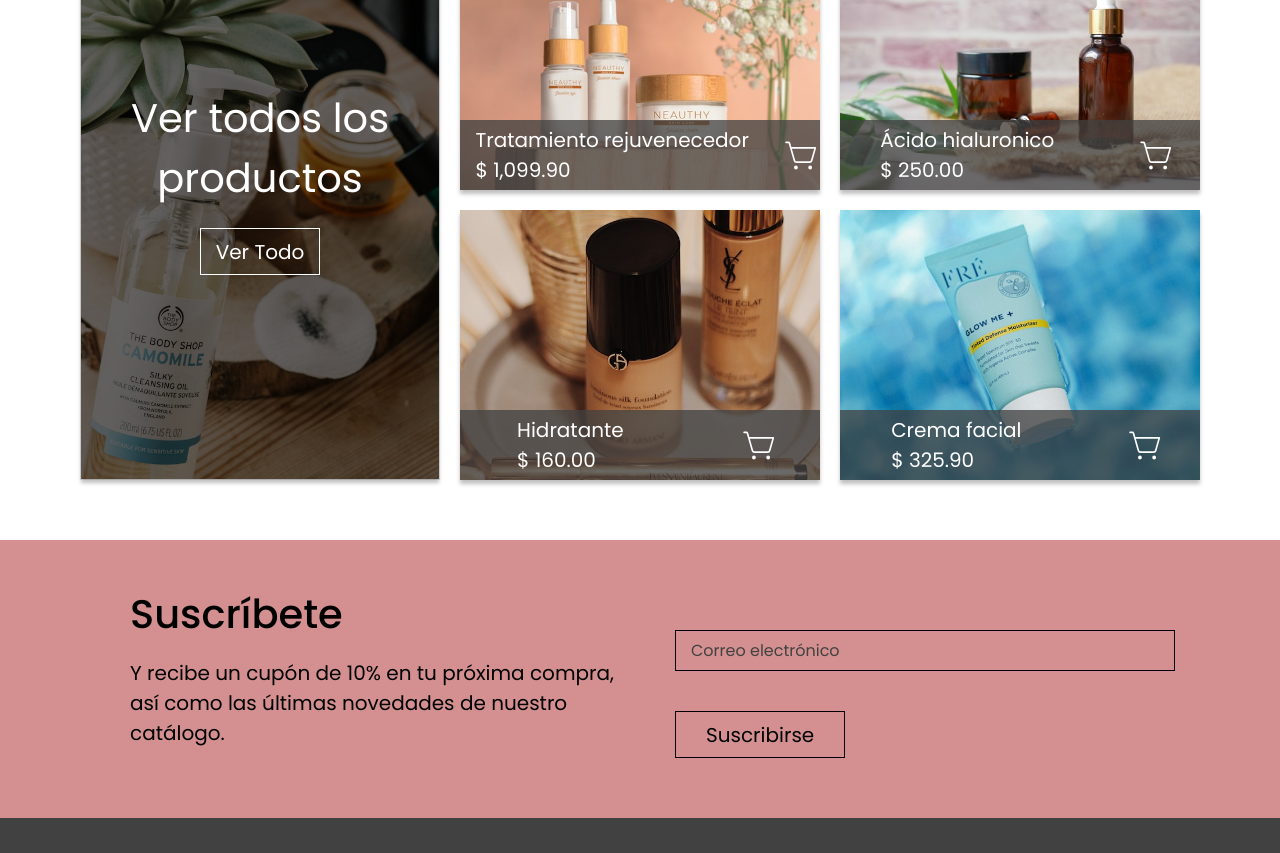
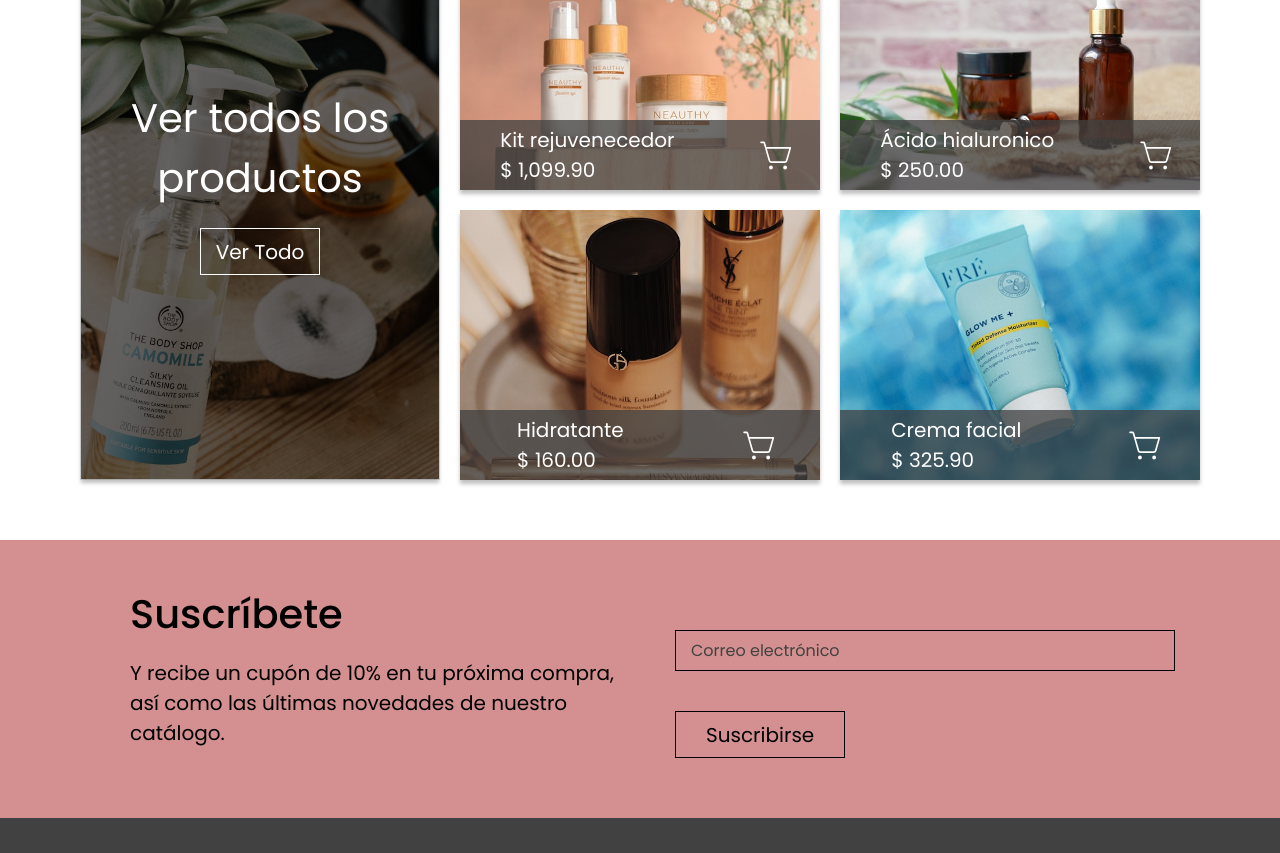
Before and after one commit to KhorneRot/SHADES, a plain HTML site: page index.html in a window 1280 px wide. Shown: the part 1600-2453 px from the top of the page. Drawn offline with nearby package versions, Linux system fonts and the light colour scheme.

Commit message:
Corregir producto en index.html

```diff
--- a/index.html
+++ b/index.html
@@ -228,7 +228,7 @@
               <div class="overlay-destacados d-flex justify-content-around">
                 <div class="d-flex flex-column justify-content-center">
 
-                  <span>Tratamiento rejuvenecedor</span>
+                  <span>Kit rejuvenecedor</span>
                   <span>$ 1,099.90</span>
 
                 </div>
```
